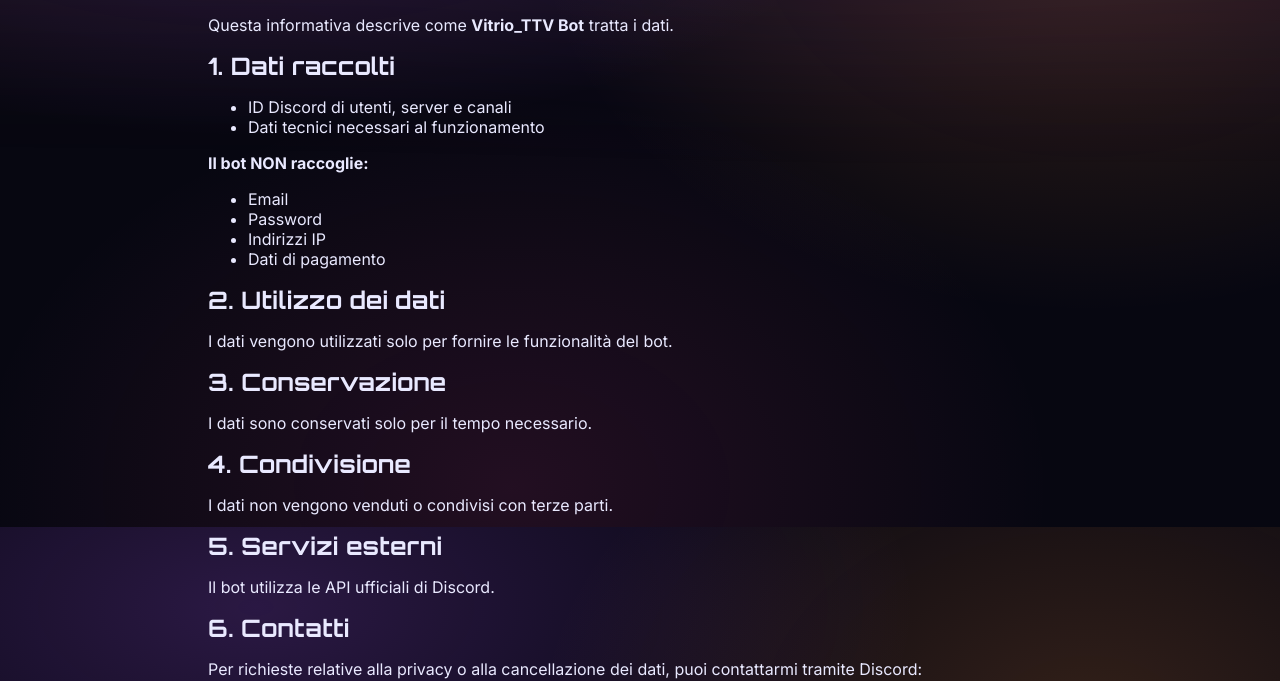
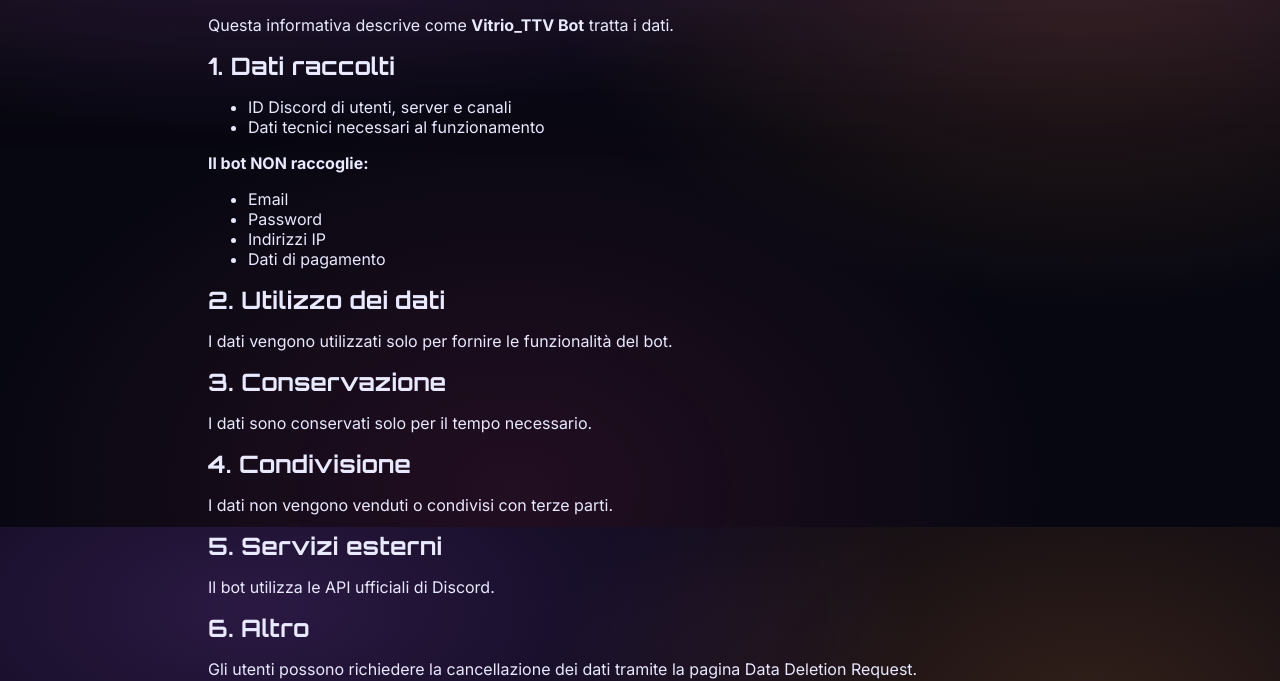
Before and after one commit to Vitrio14/vitrio-bot-docs, a plain HTML site: page legal/privacy-policy.html in a window 1280 px wide. Shown: the part 273-954 px from the top of the page. Drawn offline with Linux system fonts and the light colour scheme.

Commit message:
Update privacy policy to include data deletion requests
Added a section for data deletion requests in the privacy policy.

```diff
--- a/legal/privacy-policy.html
+++ b/legal/privacy-policy.html
@@ -56,6 +56,9 @@
     <h2>5. Servizi esterni</h2>
     <p>Il bot utilizza le API ufficiali di Discord.</p>
 
+        <h2>6. Altro</h2>
+    <p>Gli utenti possono richiedere la cancellazione dei dati tramite la pagina Data Deletion Request.</p>
+
 <h2>6. Contatti</h2>
 <p>
   Per richieste relative alla privacy o alla cancellazione dei dati, puoi contattarmi tramite Discord:
```
